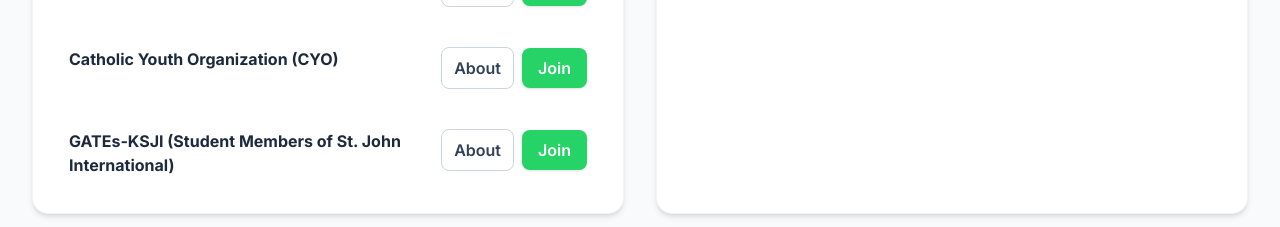
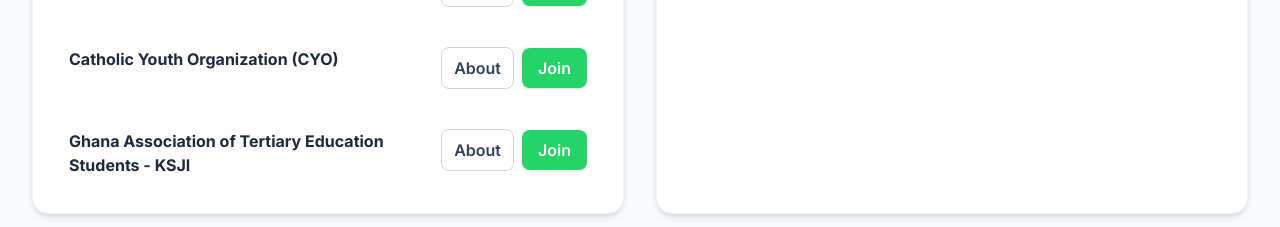
Before and after one commit to davidkudivi/pax-portal, a Next.js app: page / in a window 1280 px wide. Shown: the part 2880-3107 px from the top of the page. Built offline with nearby package versions, Linux system fonts and the light colour scheme.

Commit message:
Gettingthere3

```diff
--- a/src/app/page.js
+++ b/src/app/page.js
@@ -172,7 +172,12 @@ const communityCards = [
         aboutMessage: 'A ministering body that makes Christ known to His people and touches them through music and song ministrations.\n\nMeeting Day & Time: Every Wednesday and Friday at 6 PM, and Saturdays at 4 PM.',
         joinUrl: 'https://chat.whatsapp.com/KEZW7a2erTkE53HnUxLJLs',
       },
-      { name: 'Organising and Technical Ministry (Organa)' },
+      {
+        name: 'Organising and Technical Ministry (Organa)',
+        aboutImage: '/Organa.jpg',
+        aboutMessage: 'Divided into five wings — sound, projection, transport, design, and photography & videography — the Organising and Technical Ministry plans and coordinates programs, provides technical support, and maintains equipment.',
+        joinUrl: 'https://chat.whatsapp.com/EZhVq5EEG5M1gfKOS9AMlT?s=cl&p=a&mlu=4&ilr=4',
+      },
       {
         name: 'Ushering Ministry',
         aboutImage: '/Ushers.jpg',
@@ -191,7 +196,12 @@ const communityCards = [
         aboutMessage: 'The Catholic Youth Organization (CYO) is a parish-based international agency of the Roman Catholic Church dedicated to guiding young people toward a Christian life while supporting their religious, recreational, cultural, and social development.\n\nMeeting Day & Time: Saturdays, 2:00 PM at the Chaplaincy.',
         joinUrl: 'https://chat.whatsapp.com/Lb6IFABIcX56lxCBLQwyK4?mode=gi_t',
       },
-      { name: 'GATEs-KSJI (Student Members of St. John International)' },
+      {
+        name: 'Ghana Association of Tertiary Education Students - KSJI',
+        aboutImage: '/KSJI.jpeg',
+        aboutMessage: 'Ghana Association of Tertiary Education Students - KSJI unites KSJI Cadets and Junior Auxiliary members across Ghana\'s tertiary institutions for spiritual maturity, discipline, academic leadership, and Catholic brotherhood/sisterhood.\n\nMeeting Day & Time: Second Sunday of the month at 10:15 AM, right after the second Mass.\n\n“For God and Our Country.”',
+        joinUrl: 'https://chat.whatsapp.com/J6Kao7JKY89AleW8PXwW0I?s=sw&p=a&mlu=4&ilr=4',
+      },
     ],
   },
   {
```
Also changed, not shown: public/KSJI.jpeg (added), public/Organa.jpg (added).
